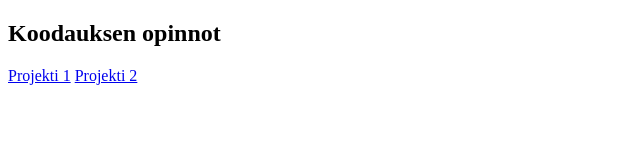
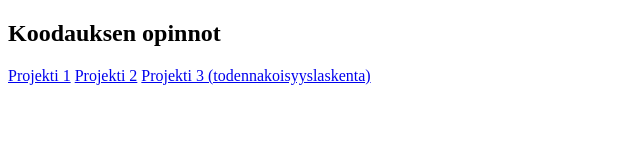
Before and after one commit to jere-tofferi/jere-tofferi.github.io, a plain HTML site: page koodaus.html in a window 1280 px wide. Shown: the whole page, without its empty margins (0-640 px from the left). Drawn offline with Linux system fonts and the light colour scheme.

Commit message:
Update koodaus.html

```diff
--- a/koodaus.html
+++ b/koodaus.html
@@ -7,5 +7,6 @@
     <h2>Koodauksen opinnot</h2>
     <a href="projekti1.html">Projekti 1</a>
     <a href="projekti2.html">Projekti 2</a>
+    <a href="todennakoisyyslaskenta.html">Projekti 3 (todennakoisyyslaskenta)</a>
   </body>
 </html>
```
